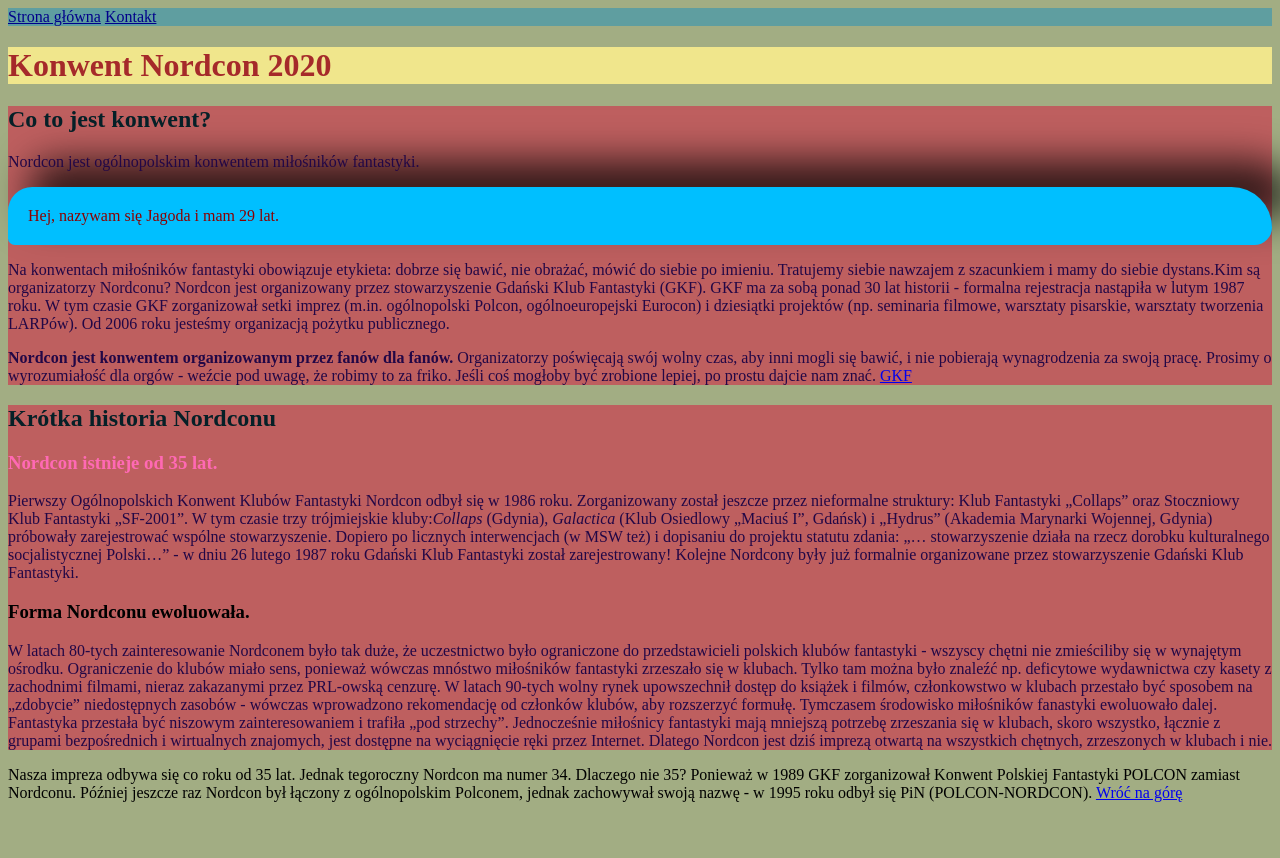
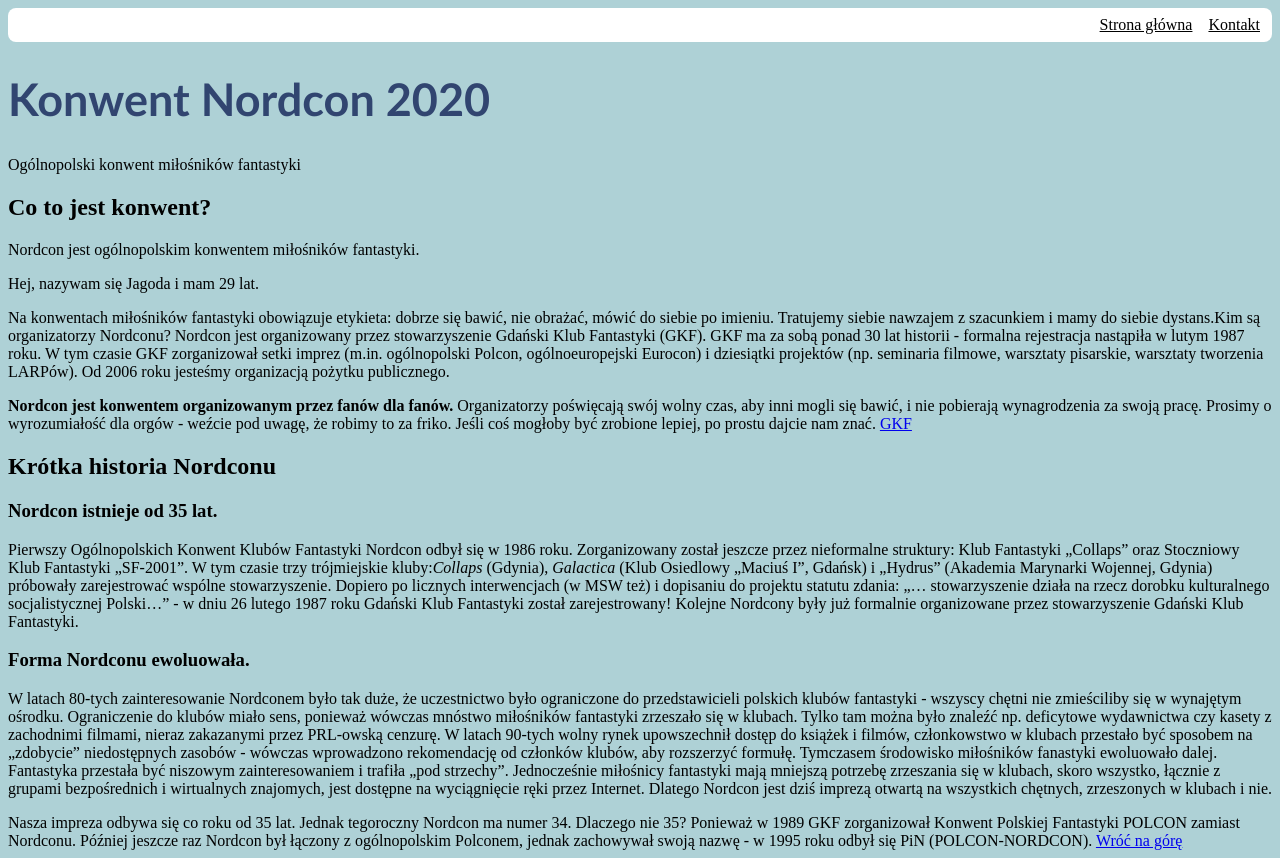
Before and after one commit to karbowskam/homepage, a plain HTML site: page index.html in a window 1280 px wide. Before the commit the page ends 810 px from the top, so only its background shows below. Drawn offline with Linux system fonts and the light colour scheme.

Commit message:
BEM-style

```diff
--- a/index.html
+++ b/index.html
@@ -17,15 +17,16 @@
     <main>
       <header class="top-header" id="top">
         <h1 class="main-header">Konwent Nordcon 2020</h1>
+        <p class="main-header__paragraph"> Ogólnopolski konwent miłośników fantastyki</p>
       </header>
       <section class="section">
         <h2 class="section__header">Co to jest konwent?</h2>
-        <p class="section__elem1">
+        <p class="section__paragraph">
           Nordcon jest ogólnopolskim konwentem miłośników fantastyki.
         </p>
 
         <p class="red-tekst">
-          Słowo <b>konwent</b> <i>oznacza</i> <em>zjazd</em>, zgromadzenie. Na
+          Słowo <strong>konwent</strong> oznacza zjazd, zgromadzenie. Na
           konwencie spotykają się osoby dzielące podobne zainteresowania.
           Istnieją różne konwenty: komiksowe, mangi i anime, RPG-owe, konwenty
           miłośników seriali. <br />
@@ -59,7 +60,7 @@
           <a href="https://gkf.org.pl">GKF</a>
         </p>
       </section>
-      <section id="notatki">
+      <section class="section__header" id="notatki">
         <h2>Krótka historia Nordconu</h2>
         <article>
           <h3 class="hotpink-header">Nordcon istnieje od 35 lat.</h3>
--- a/style.css
+++ b/style.css
@@ -1,53 +1,29 @@
 body {
-  background: #a2ad83;
+    background: #aed1d6;
+
 }
 
-section {
-  background: #be5f5f;
-}
-h1 {
-  color: brown;
-}
-p {
-  color: #220746;
-}
-h2 {
-  color: #052027;
+.navigation{
+    background: white;
+    padding: 8px;
+    border-radius:8px;
+    text-align: right;
+
 }
 
-.hotpink-header {
-  color: hotpink;
+.navigation__link--homepage{
+    color: black;
+    margin: 8px;
+
 }
 
-.main-header {
-  background: khaki;
+.navigation__link--nauka-html{
+    color: black;
+    margin: 4px;
 }
 
-.navigation {
-  background: cadetblue;
+.main-header{
+    color: #314570;
+    font-size: 45px;
+    font-family: 'Trebuchet MS', 'Lucida Sans Unicode', 'Lucida Grande', 'Lucida Sans', Arial, sans-serif;
 }
-
-.navigation a {
-  color: darkblue;
-}
-
-.yellow-p {
-  color: yellow;
-}
-
-#name {
-  color: rgb(29, 21, 21);
-}
-
-.red-tekst {
-  color: darkred;
-  border-radius: 120px 200px 87px 34px;
-  -moz-border-radius: 120px 200px 87px 34px;
-  -webkit-border-radius: 120px 200px 87px 34px;
-  border: 0px solid #000000;
-  background-color: deepskyblue;
-  padding: 20px;
-  -webkit-box-shadow: 22px -26px 38px 0px rgba(0, 0, 0, 0.75);
-  -moz-box-shadow: 22px -26px 38px 0px rgba(0, 0, 0, 0.75);
-  box-shadow: 22px -26px 38px 0px rgba(0, 0, 0, 0.75);
-}
```
